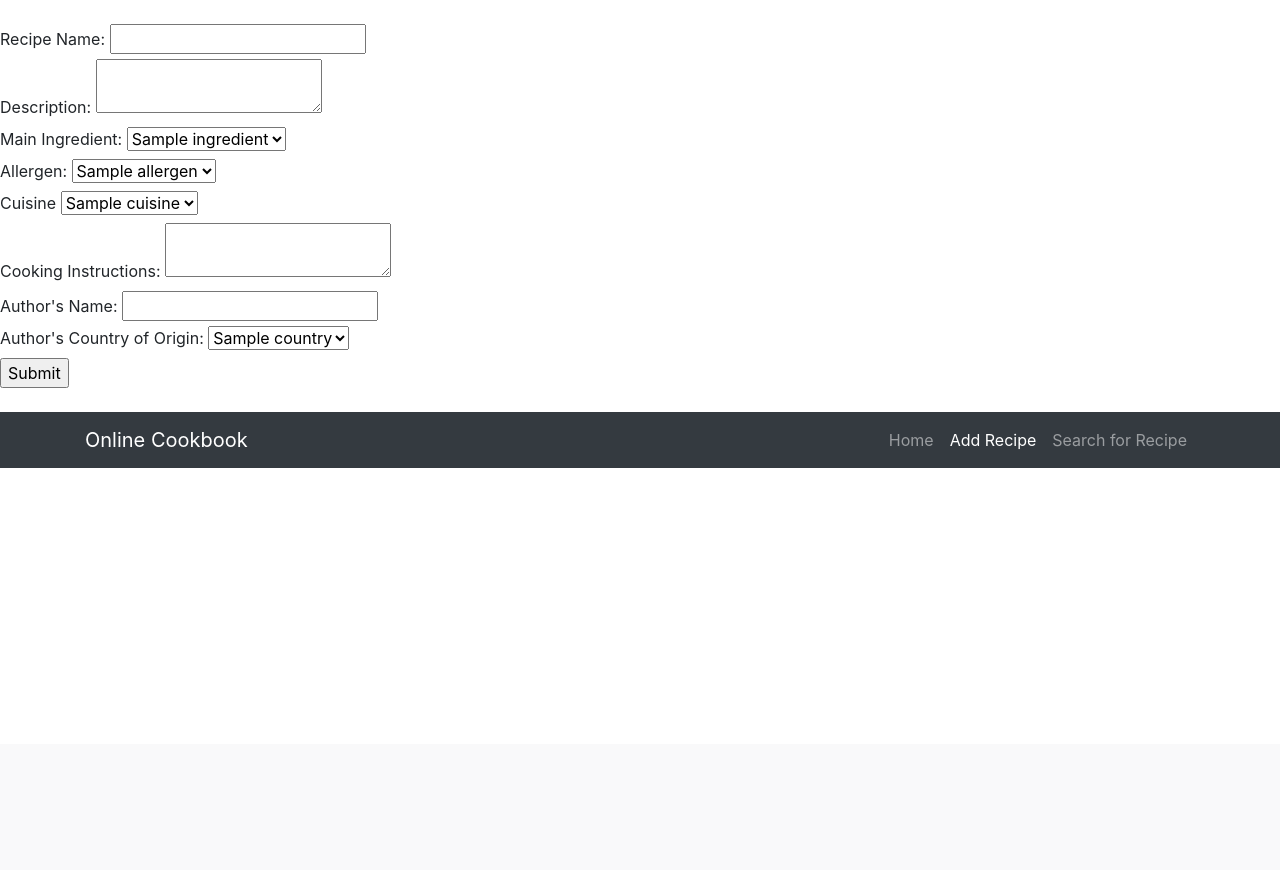
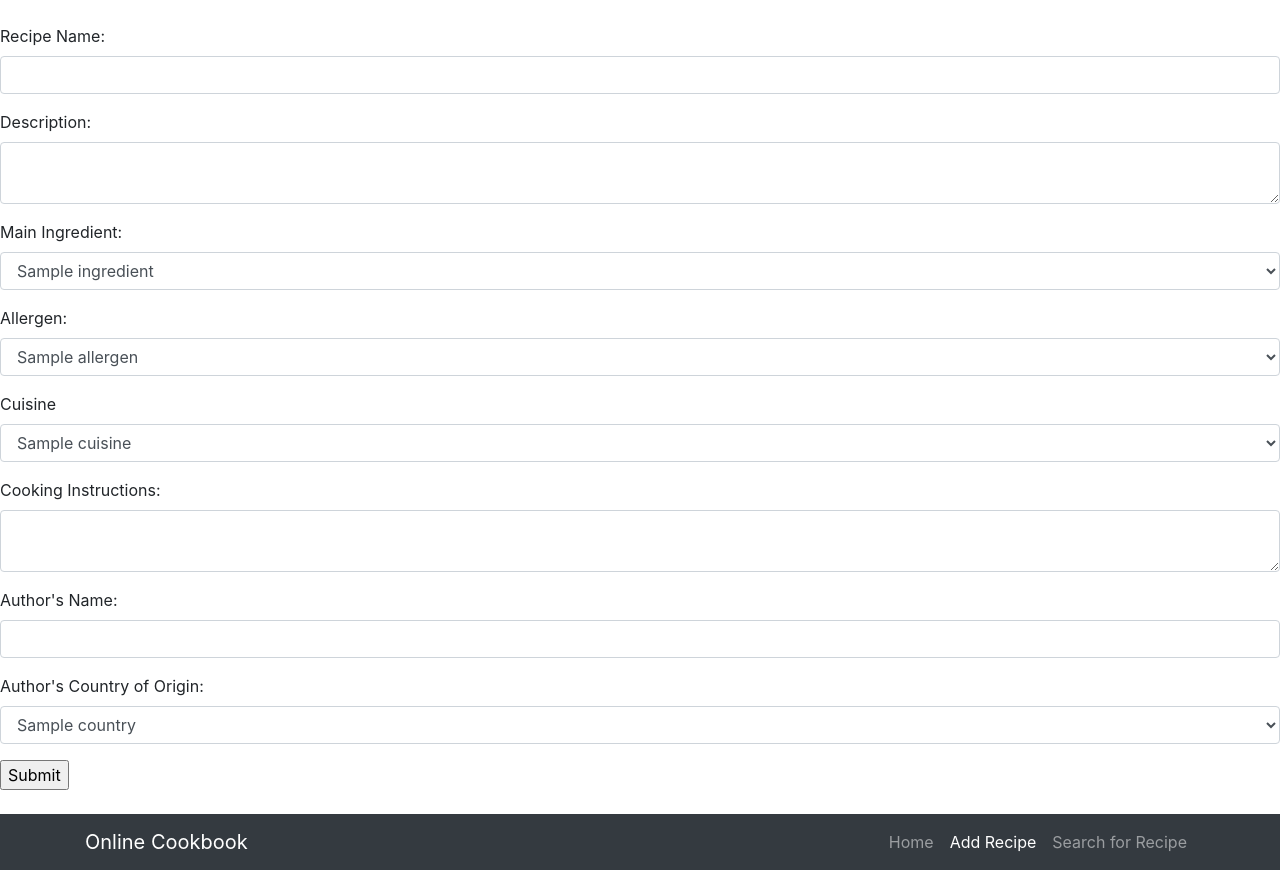
Before and after one commit to AlexLimWY/data-centric-assignment, a Flask app: template templates/add.html in a window 1280 px wide. Shown: the part 56-926 px from the top of the page. Before the commit the page ends 524 px from the top, so only its background shows below. Run offline with Flask 2, Linux system fonts and the light colour scheme; the template is opened without the code that fills it: most values are stand-ins (such as "Sample title", 1, 10 or a date in 2020); some libraries are stand-ins or nearby versions.

Commit message:
added form styles

```diff
--- a/templates/add.html
+++ b/templates/add.html
@@ -7,49 +7,49 @@
 {% block maincontent %}
     <br>
     <form method='POST'>
-        <div>
+        <div class="form-group">
             <label>Recipe Name:</label>
-            <input type='text' name='recipe' required></input>
+            <input type='text' name='recipe' class="form-control" required></input>
         </div>
-        <div>
+        <div class="form-group">
             <label>Description:</label>
-            <textarea name='description' required></textarea>
+            <textarea name='description' class="form-control" required></textarea>
         </div>
-        <div>
+        <div class="form-group">
             <label>Main Ingredient:</label>
-            <select name='ingredient'>
+            <select name='ingredient' class="form-control">
                 {%for i in all_ingredients %}
                 <option value='{{i.ingredient_id}}'>{{i.ingredient_name}}</option>
                 {%endfor%}
             </select>
         </div>
-        <div>
+        <div class="form-group">
             <label>Allergen:</label>
-            <select name='allergen'>
+            <select name='allergen' class="form-control">
                 {%for a in all_allergens %}
                 <option value='{{a.allergen_id}}'>{{a.allergen_name}}</option>
                 {%endfor%}
             </select>
         </div>
-        <div>
+        <div class="form-group">
             <label>Cuisine</label>
-            <select name='cuisine'>
+            <select name='cuisine' class="form-control">
                 {%for c in all_cuisines %}
                 <option value='{{c.cuisine_id}}'>{{c.cuisine_name}}</option>
                 {%endfor%}
             </select>
         </div>
-        <div>
+        <div class="form-group">
             <label>Cooking Instructions:</label>
-            <textarea name='instructions' required></textarea>
+            <textarea name='instructions' class="form-control" required></textarea>
         </div>
-        <div>
+        <div class="form-group">
             <label>Author's Name:</label>
-            <input type='text' name='author' required></input>
+            <input type='text' name='author' class="form-control" required></input>
         </div>
-        <div>
+        <div class="form-group">
             <label>Author's Country of Origin:</label>
-            <select name='country'>
+            <select name='country' class="form-control">
                 {%for co in all_countries %}
                 <option value='{{co.author_country_of_origin_id}}'>{{co.author_country_of_origin_name}}</option>
                 {%endfor%}
```
Also changed, not shown: templates/edit.html (+16 -16 lines).
